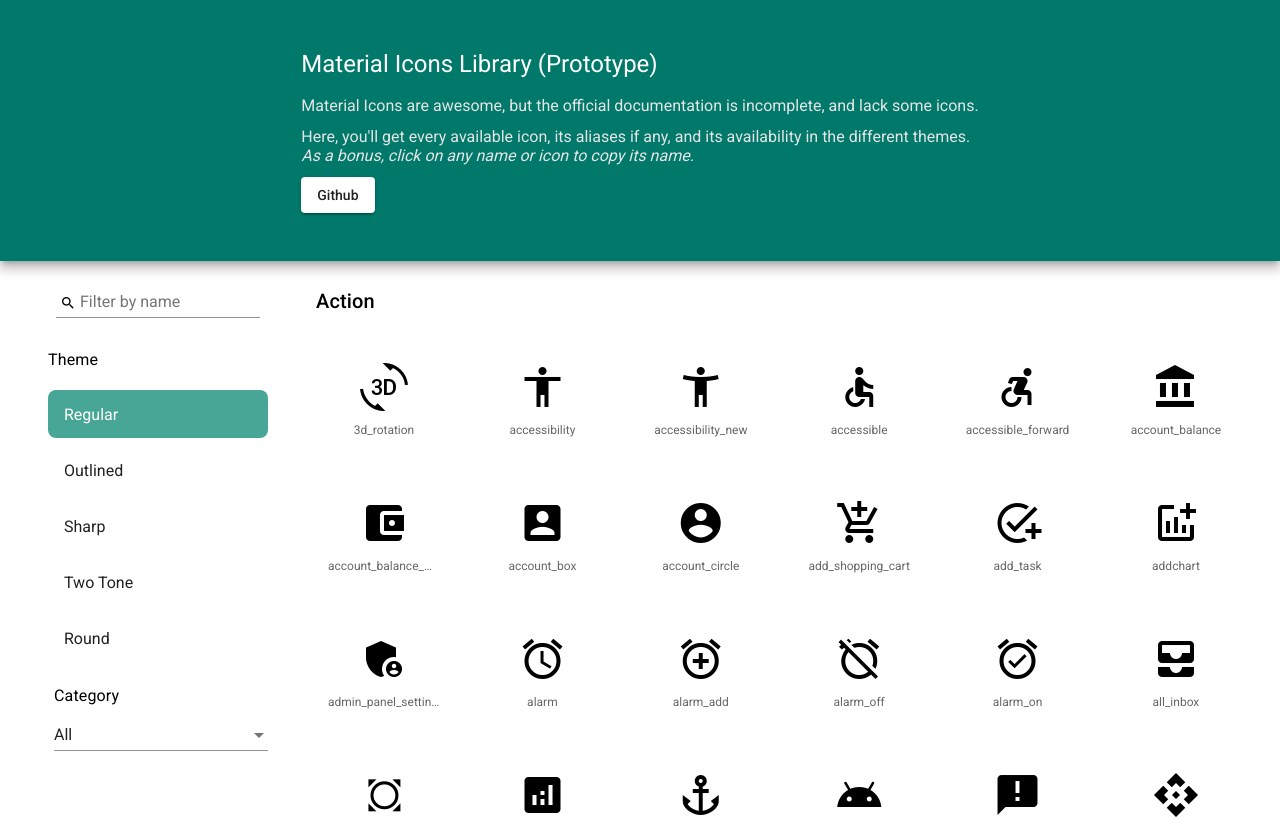
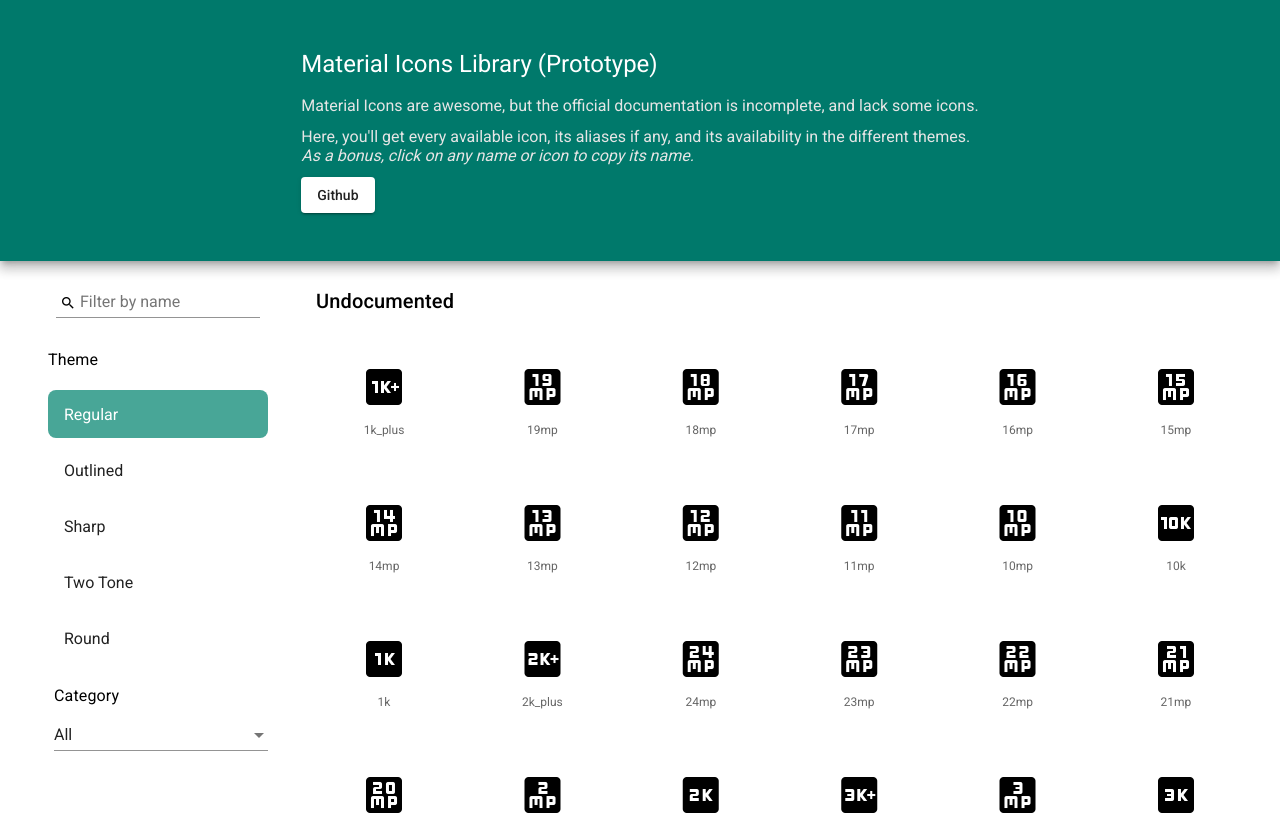
Before and after one commit to GabDug/MaterialIconsLibrary, an Angular app: page / in a window 1280 px wide. Shown: the top 819 px of the page. Built offline with nearby package versions, Linux system fonts and the light colour scheme.

Commit message:
:mute: Remove logs
Fix alphabetical ordering with undocumented first too! Last time I swear.

```diff
--- a/src/app/app.component.ts
+++ b/src/app/app.component.ts
@@ -37,11 +37,11 @@
             });
 
         const officialIconNames = officialIconList.icons.map(x => x.name);
-        console.log(officialIconNames);
+        // console.log(officialIconNames);
         this.undocumentedIcons = officialIconNames
             .filter(x => !allIconsList.includes(x))
             .concat(allIconsList.filter(x => !officialIconNames.includes(x)));
-        console.log(this.undocumentedIcons);
+        // console.log(this.undocumentedIcons);
 
         this.undocumentedIcons.forEach(x => {
             this.officialIconList.icons.push({ name: x, categories: ['undocumented'] } as any);
@@ -56,14 +56,16 @@
 
         groupedByCategory$.subscribe(x => {
             this.groupedByCategory = x;
-            console.log(x);
+            // console.log(x);
         });
     }
 }
 
 const sortIconGroupAlphabetically = (a, b) => {
-    if (a[0].categories[0] === 'undocumented' || b[0].categories[0] === 'undocumented') {
-
+    if (a[0].categories[0] === 'undocumented') {
+        return -1;
+    }
+    if (b[0].categories[0] === 'undocumented') {
         return 1;
     }
     if (a[0].categories[0] < b[0].categories[0]) {
--- a/src/app/icon-item/icon-item.component.ts
+++ b/src/app/icon-item/icon-item.component.ts
@@ -19,9 +19,8 @@
     ngOnInit(): void {}
 
     copyToClipboard(text: string): void {
-        // TODO Snackbar copied to clipboard!
-        console.log('Copied!');
-        console.log(text);
+        // console.log('Copied!');
+        // console.log(text);
 
         this.clipboard.copy(text);
         this.snackBar.open(`Icon name '${text}' copied to clipboard!`, undefined, { duration: 5000 });
```
